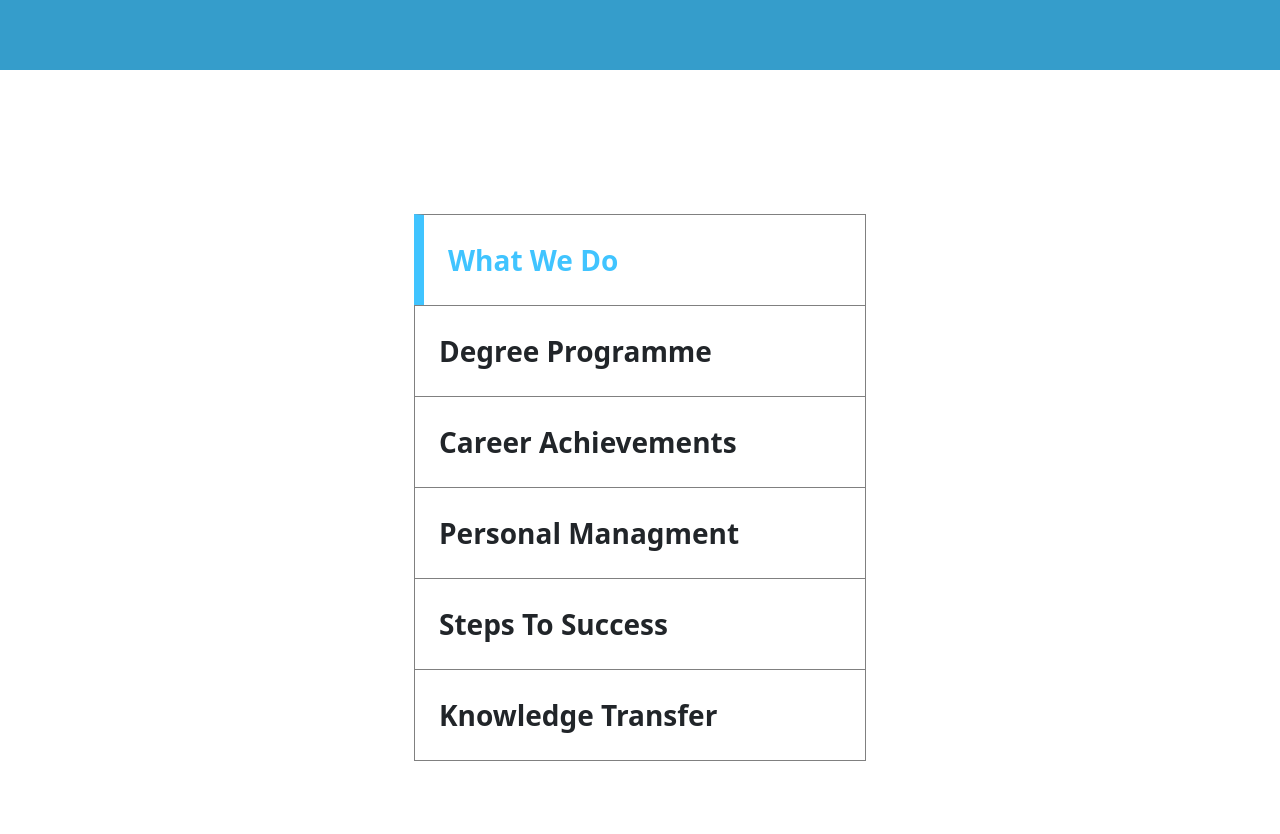
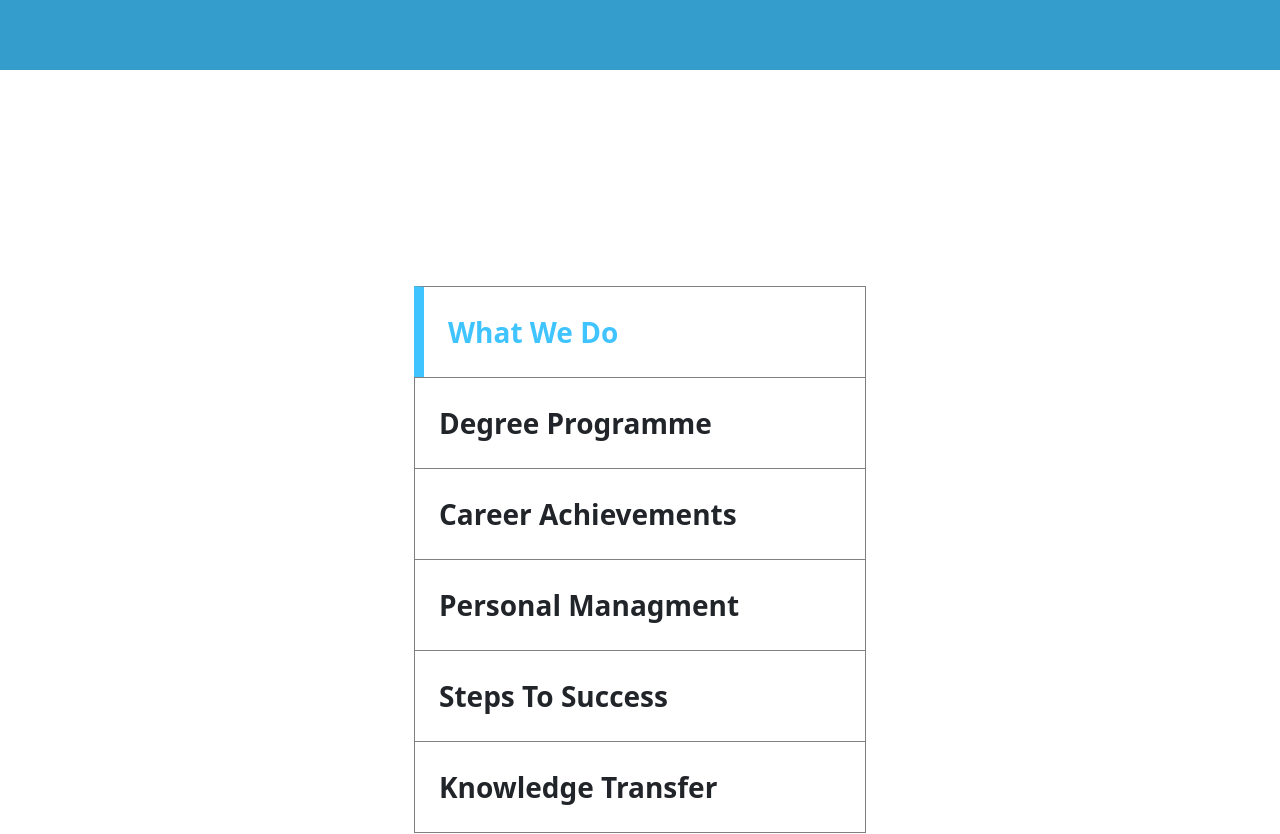
Before and after one commit to totarochristian/proj-html-vuejs, a Vue app: page / in a window 1280 px wide. Shown: the part 3740-4574 px from the top of the page. Built offline with nearby package versions, Linux system fonts and the light colour scheme.

Commit message:
Update the learning possibilities margin

```diff
--- a/src/components/Main/LearningPossibilitiesComponent.vue
+++ b/src/components/Main/LearningPossibilitiesComponent.vue
@@ -42,7 +42,8 @@
   @use '../../assets/styles/partial/variables' as *;
 
   #learningPossibilities{
-    margin: 6rem 0;
+    padding-top: 8rem!important;
+    margin: 4rem 0 10rem 0!important;
     #learningSections{
       min-width: 500px;
       span{
```
